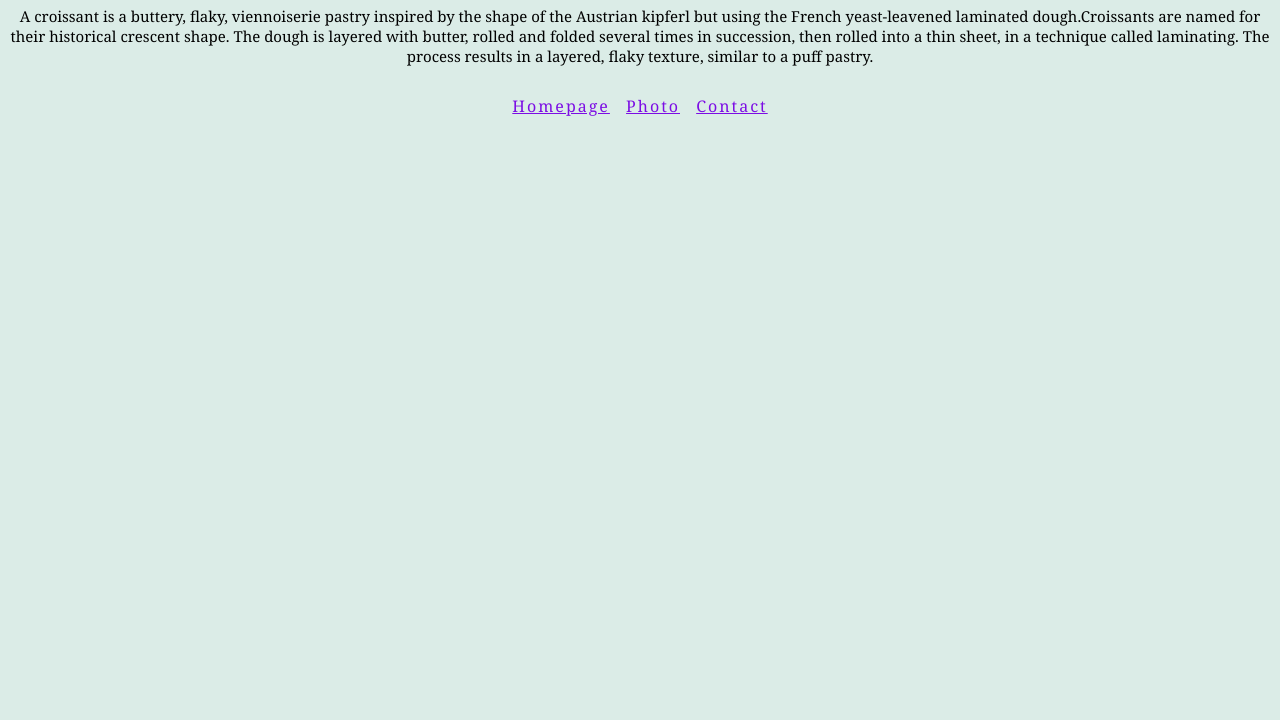
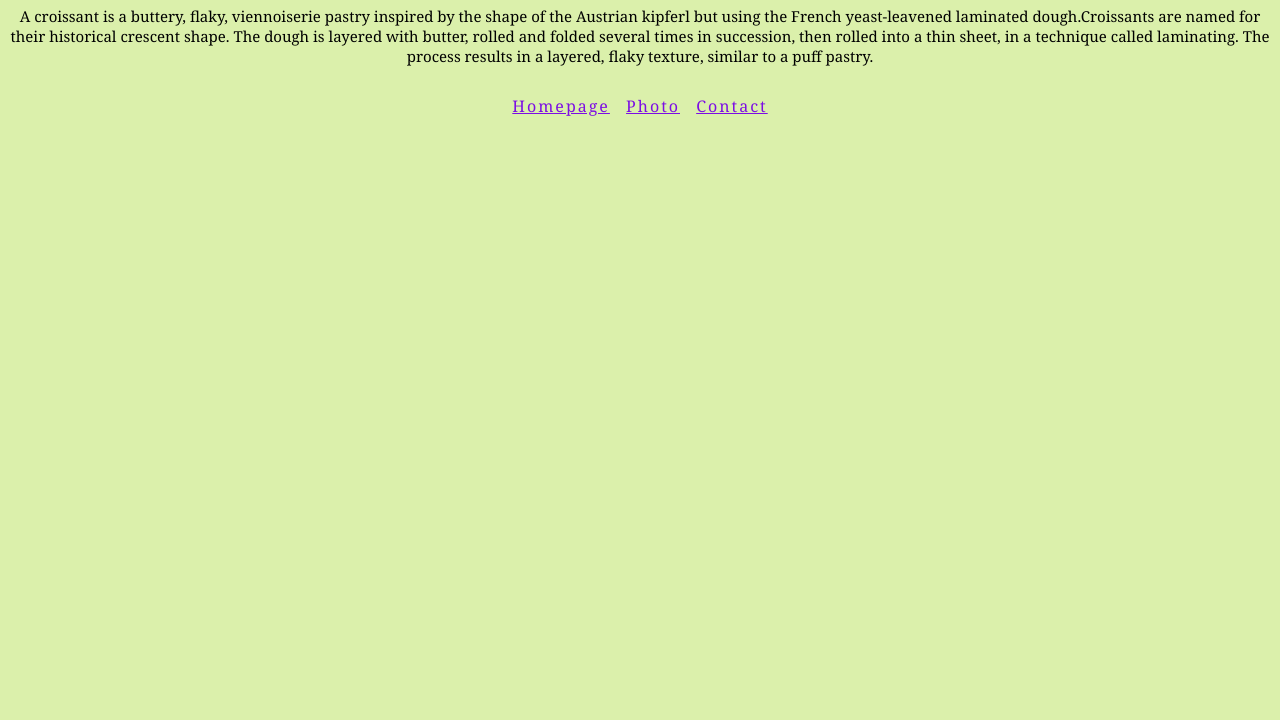
Before and after one commit to GaboJohnK/Croissant, a plain HTML site: page index.html in a window 1280 px wide. Shown: the part 80-800 px from the top of the page. Drawn offline with Linux system fonts and the light colour scheme.

Commit message:
changed background color

```diff
--- a/css-folder/styles.css
+++ b/css-folder/styles.css
@@ -1,5 +1,5 @@
 body{
-    background: rgb(219, 236, 231);
+    background: rgb(219, 240, 171);
     font-family: Georgia, 'Times New Roman', Times, serif;
 }
 h1 {
```
